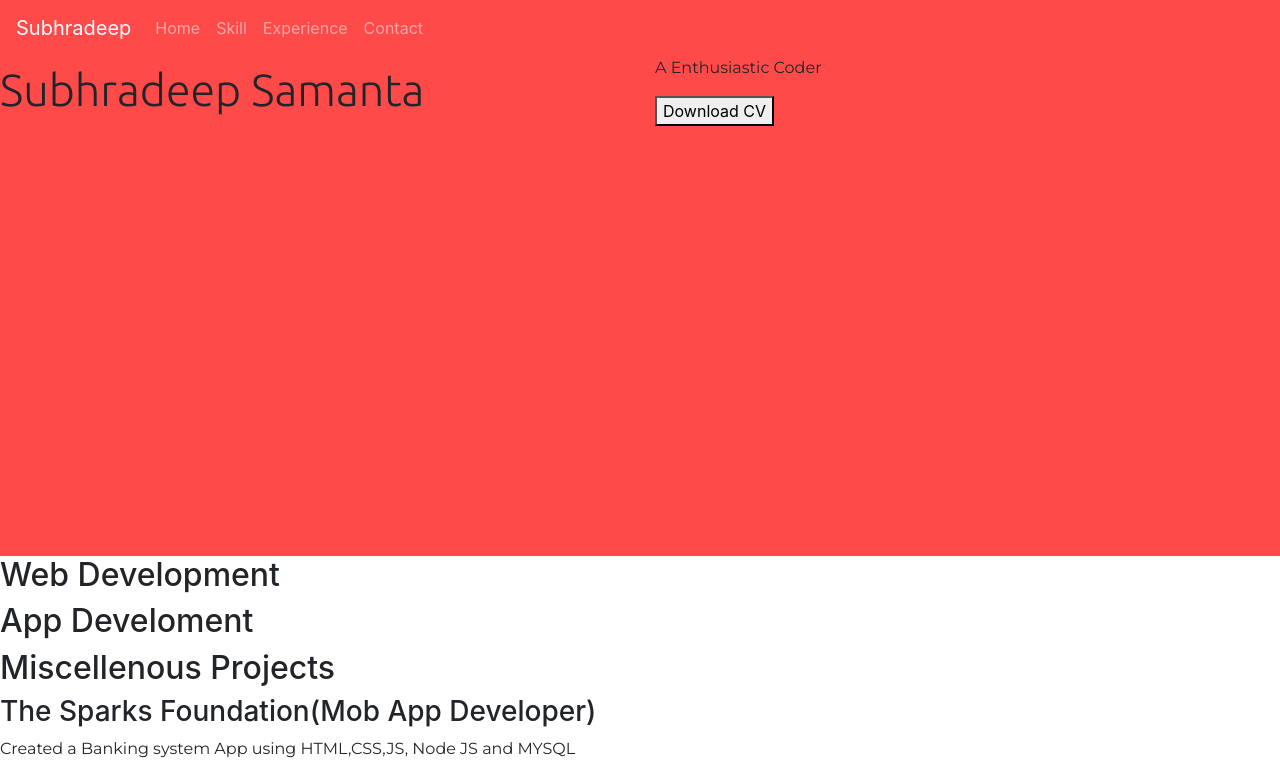
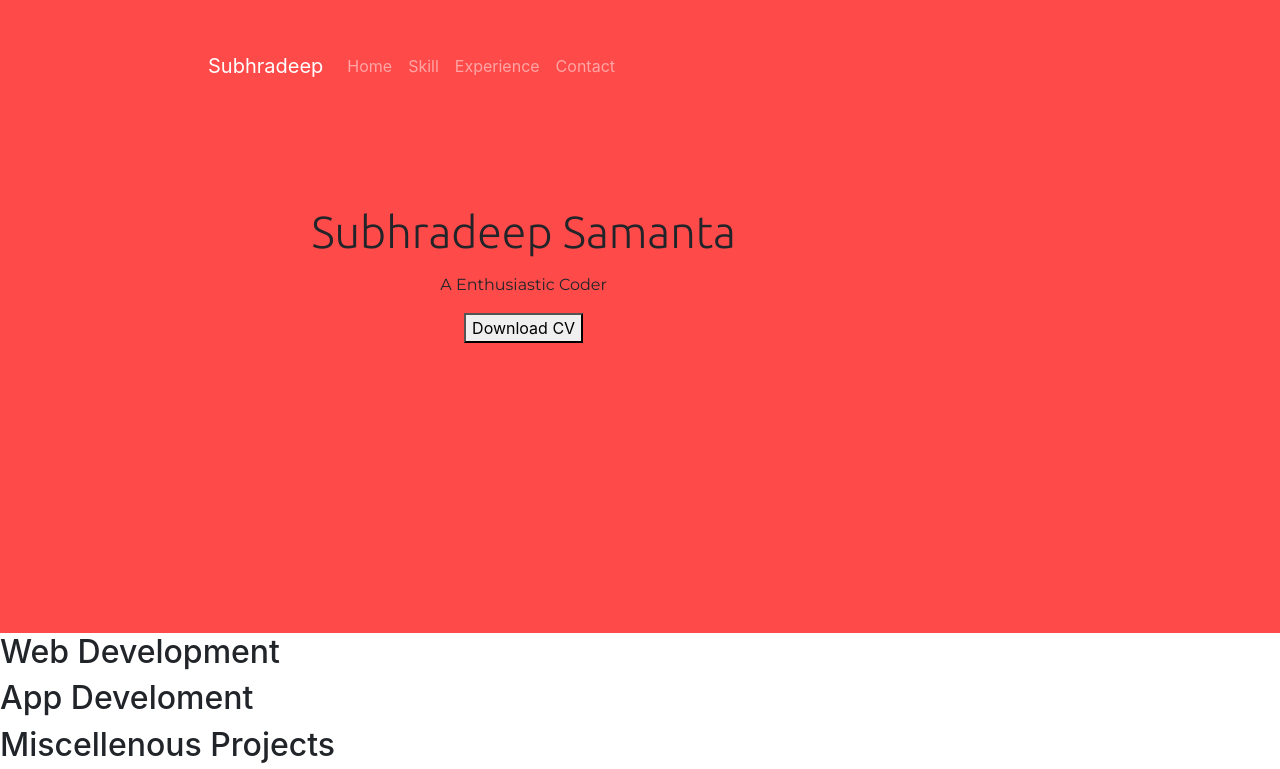
Before and after one commit to Subhradeep10/Bootstrap-Projects, a plain HTML site: page portfolio/index.html in a window 1280 px wide. Shown: the top 769 px of the page. Drawn offline with nearby package versions, Linux system fonts and the light colour scheme.

Commit message:
First Project Added

```diff
--- a/portfolio/index.css
+++ b/portfolio/index.css
@@ -4,6 +4,8 @@
 #home{
     background-color: rgb(255, 74, 74);
     height: 500px;
+    text-align: center;
+    padding: 3% 15%;
 }
 h1{
     font-family: 'Ubuntu', sans-serif;
@@ -12,5 +14,8 @@ h1{
 }
 p{
     font-family: 'Montserrat', sans-serif;
-
 }
+.container-fluid{
+    padding: 3% 15%;
+    text-align: center;
+}
--- a/portfolio/index.html
+++ b/portfolio/index.html
@@ -25,6 +25,7 @@
 
 <body>
     <section id="title">
+        <div class="container-fluid">
         <nav class="navbar navbar-expand-lg navbar-dark ">
             <a href="" class="navbar-brand">Subhradeep</a>
             <button class="navbar-toggler" type="button" data-toggle="collapse" data-target="#navbarSupportedContent"
@@ -50,17 +51,17 @@
                 </ul>
             </div>
         </nav>
+    </div>
     </section>
 
     <!--Homescreen-->
     <section id="home">
+        <div class="container-fluid">
         <div class="row">
-            <div class="col-lg-6">
+            <div>
                 <h1>
                     Subhradeep Samanta
                 </h1>
-            </div>
-            <div class="col-lg-6">
                 <p>
                     A Enthusiastic Coder
                 </p>
@@ -68,7 +69,9 @@
                     Download CV
                 </button>
             </div>
+
         </div>
+    </div>
     </section>
 
     <!--Skills-->
```
